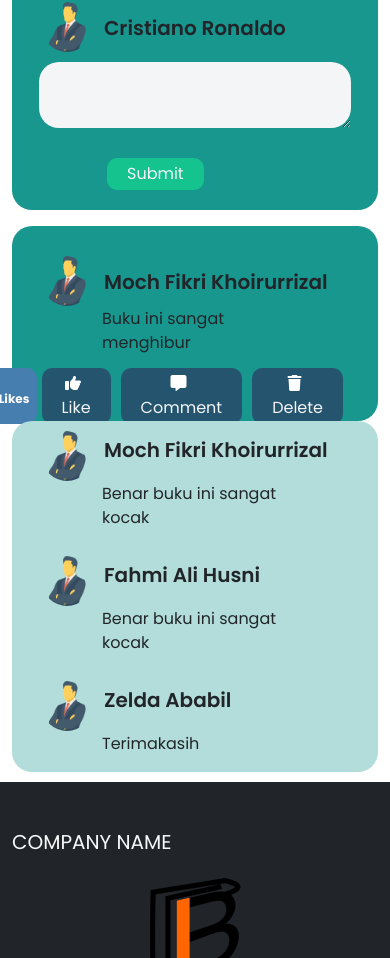
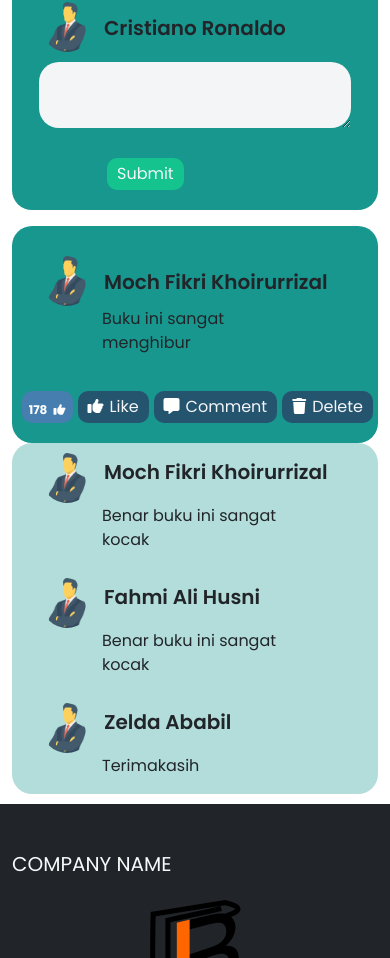
Before and after one commit to fikriwado/booklogia, a React (Create React App) app: page /thread/dear-tomorrow-notes-to-my-future-self-2018 in a window 390 px wide. Shown: the part 1054-2012 px from the top of the page. Built offline with nearby package versions, Linux system fonts and the light colour scheme.

Commit message:
master responsive & fix responsive

```diff
--- a/package.json
+++ b/package.json
@@ -56,6 +56,7 @@
     "enzyme-adapter-react-16": "^1.15.6",
     "enzyme-to-json": "^3.6.2",
     "eslint-config-react-app": "^7.0.1",
+    "prettier": "^2.7.1",
     "typescript": "^4.7.4"
   }
 }
--- a/src/components/Search/index.js
+++ b/src/components/Search/index.js
@@ -4,6 +4,7 @@ import '../../sass/pages/_forum.scss';
 import Desainzero from '../../assets/images/Forum/Desainzero.png';
 import User from '../../assets/images/Forum/User.png';
 import dataThreads from '../../utils/threads.json';
+import { Link } from 'react-router-dom';
 
 const Search = () => {
     const [show, setShow] = useState(false);
@@ -51,24 +52,25 @@ const Search = () => {
                                 })
                                 .map((val) => {
                                     return (
-                                        <Row
-                                            className="d-flex align-items-center pb-4"
-                                            style={{ width: '900px' }}
-                                            key={val.id}>
-                                            <Col className="d-flex justify-content-center">
+                                        <Container key={val.id}>
+                                            <Link
+                                                to={'/thread/' + val.slug}
+                                                className="text-decoration-none text-dark">
+                                                <Row className="row" key={val.slug}>
+                                                    <Col className="col-sm  flex-center w-100 d-flex justify-content-center mt-4 mb-3">
                                                         <img
-                                                    className="img-round"
+                                                            className="img-fluid img-round"
                                                             src={Desainzero}
                                                             alt=""
-                                                    width="75%"
+                                                            width="100%"
                                                         />
                                                     </Col>
-                                            <Col>
-                                                <div className="d-flex align-items-center pt-3">
-                                                    <div>
-                                                        <h4>{val.judul}</h4>
+
+                                                    <div className="col-sm d-flex align-items-center">
+                                                        <Col className="title-inside">
+                                                            <h1 className="">{val.judul}</h1>
                                                             <p className="mt-3 mb-4">
-                                                            <span className="fw-medium"> </span>
+                                                                <span className="fw-medium"></span>{' '}
                                                                 {val.story}
                                                                 <span className="fa-solid fa-arrow-right-long"></span>
                                                             </p>
@@ -82,8 +84,7 @@ const Search = () => {
                                                                 <Container className=" d-flex align-items-center ml-2">
                                                                     <div>
                                                                         <h6>
-                                                                        By: {val.penulis}
-                                                                        <br />
+                                                                            By: {val.penulis} <br />
                                                                             <span className="text-sub-blog">
                                                                                 {val.tanggal}
                                                                             </span>
@@ -91,10 +92,11 @@ const Search = () => {
                                                                     </div>
                                                                 </Container>
                                                             </div>
+                                                        </Col>
                                                     </div>
-                                                </div>
-                                            </Col>
                                                 </Row>
+                                            </Link>
+                                        </Container>
                                     );
                                 })}
                         </Modal.Body>
--- a/src/pages/Forum/Detail/index.js
+++ b/src/pages/Forum/Detail/index.js
@@ -124,11 +124,14 @@ function Thread() {
                                             className="comment-like"
                                             style={{
                                                 display: 'flex',
-                                                justifyContent: 'space-between',
-                                                marginLeft: '30px',
-                                                marginRight: '30px'
+                                                justifyContent: 'space-between'
                                             }}>
-                                            <span className="label">{komen.like} Likes</span>
+                                            <span className="label">
+                                                {komen.like}
+                                                <i
+                                                    className="fa fa-thumbs-up pr-3 pl-3 text-white"
+                                                    style={{ marginLeft: '6px' }}></i>
+                                            </span>
 
                                             <button
                                                 className="comment-btn"
--- a/src/sass/pages/_forum.scss
+++ b/src/sass/pages/_forum.scss
@@ -135,11 +135,10 @@
     margin-top: 20px;
     margin-bottom: 20px;
     margin-left: 5px;
-    margin-right: 5px;
     padding-top: 4px;
     padding-bottom: 4px;
-    padding-left: 20px;
-    padding-right: 20px;
+    padding-left: 10px;
+    padding-right: 10px;
     border-radius: 10px;
     border: none;
 }
@@ -219,10 +218,11 @@
 
 .col-comment-inside {
     width: 100%;
-    height: 50px;
     border-radius: 15px;
     border: none;
     display: flex;
     align-items: center;
     justify-content: flex-end;
+    margin-left: 5px;
+    margin-right: 5px;
 }
```
Also changed, not shown: 1 other file (tests, documents, lock files or other folders). Lines whose indentation alone changed are shown as unchanged.
